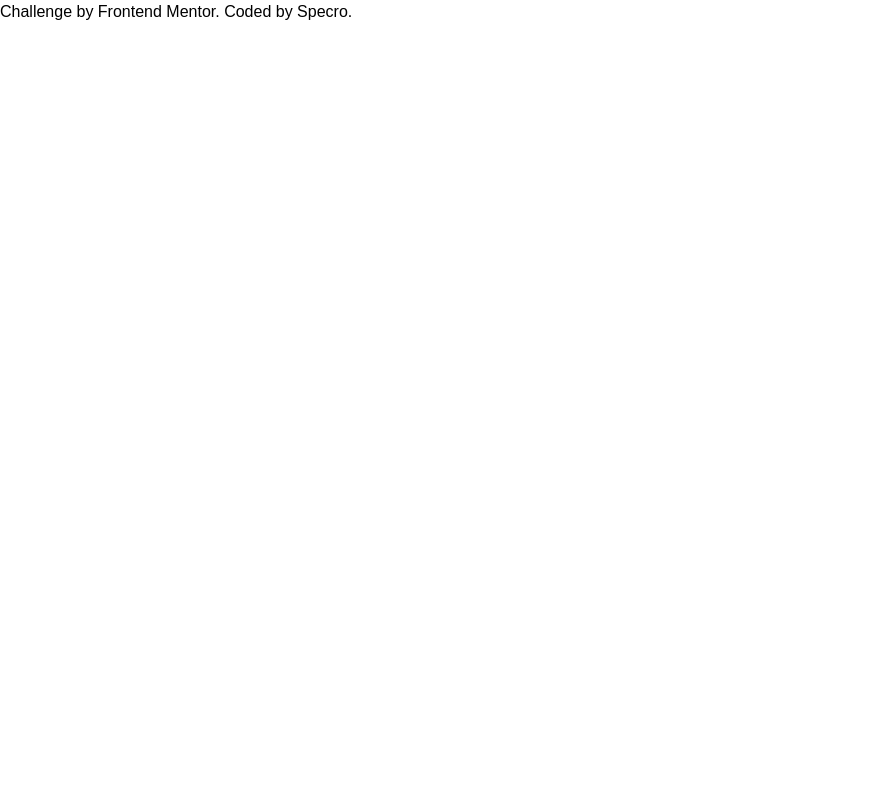
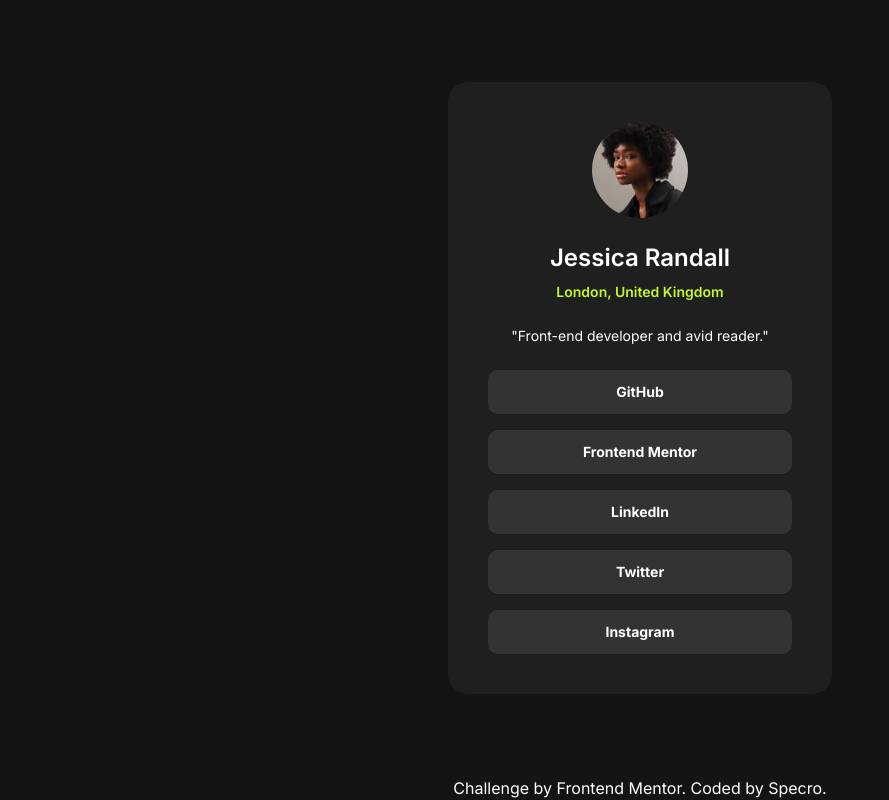
Before and after one commit to Specro/social-links-profile, a website built with Vite: page index.html in a window 1280 px wide. Shown: the whole page, without its empty margins (0-889 px from the left). Built offline with nearby package versions, Linux system fonts and the light colour scheme.

Commit message:
Add component

```diff
--- a/index.html
+++ b/index.html
@@ -12,11 +12,23 @@
 
   <title>Frontend Mentor | Social links profile</title>
 </head>
-<body>
+<body class="bg-gray-900 flex flex-col h-full text-center">
   <main class="container mx-auto flex flex-grow items-center justify-center">
-
+    <div class="bg-gray-800 p-10 rounded-2xl max-w-96 w-full mx-6">
+      <img class="rounded-full w-24 mb-6 mx-auto" src="./assets/images/avatar-jessica.jpeg" alt="avatar">
+      <h1 class="text-white font-semibold text-2xl mb-2">Jessica Randall</h1>
+      <h2 class="text-green font-semibold text-sm mb-6">London, United Kingdom</h2>
+      <p class="text-white text-sm mb-6">"Front-end developer and avid reader."</p>
+      <div class="flex flex-col gap-4">
+        <button class="rounded-xl bg-gray-700 text-white font-bold text-sm py-3 hover:bg-green hover:text-gray-900">GitHub</button>
+        <button class="rounded-xl bg-gray-700 text-white font-bold text-sm py-3 hover:bg-green hover:text-gray-900">Frontend Mentor</button>
+        <button class="rounded-xl bg-gray-700 text-white font-bold text-sm py-3 hover:bg-green hover:text-gray-900">LinkedIn</button>
+        <button class="rounded-xl bg-gray-700 text-white font-bold text-sm py-3 hover:bg-green hover:text-gray-900">Twitter</button>
+        <button class="rounded-xl bg-gray-700 text-white font-bold text-sm py-3 hover:bg-green hover:text-gray-900">Instagram</button>
+      </div>
+    </div>
   </main>
-  <footer>
+  <footer class="text-white">
     Challenge by <a href="https://www.frontendmentor.io?ref=challenge" target="_blank">Frontend Mentor</a>.
     Coded by <a href="https://github.com/Specro">Specro</a>.
   </footer>
--- a/tailwind.config.js
+++ b/tailwind.config.js
@@ -6,7 +6,17 @@ module.exports = {
   theme: {
     extend: {
       fontFamily: {
-        sans: ['Figtree', 'sans-serif']
+        sans: ['Inter', 'sans-serif']
+      },
+      colors: {
+        green: '#c4f82a',
+        'gray-700': '#333333',
+        'gray-800': '#1f1f1f',
+        'gray-900': '#141414'
+      },
+      borderRadius: {
+        'xl': '10px',
+        '2xl': '20px'
       }
     },
   },
```
Also changed, not shown: README.md.
